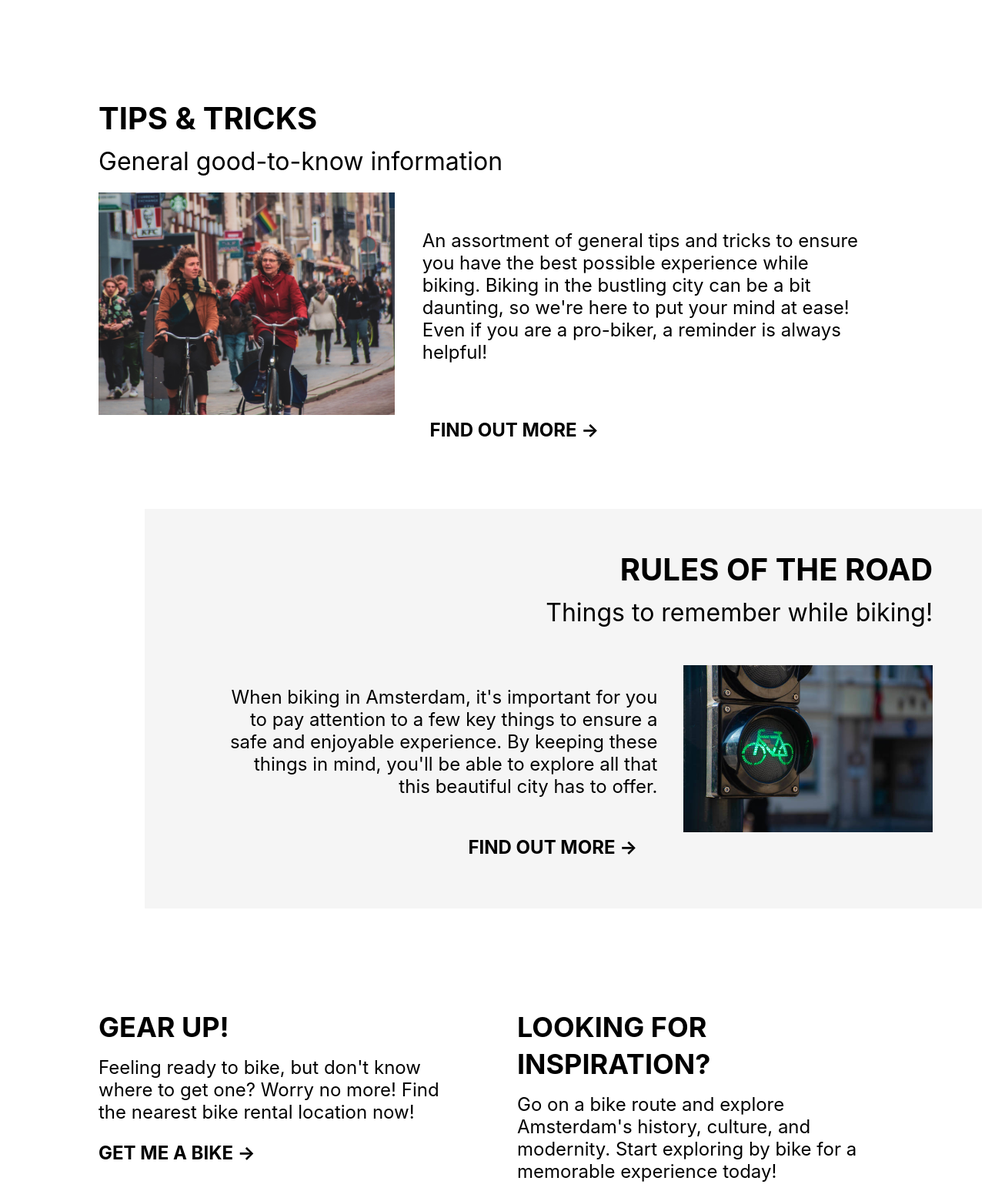
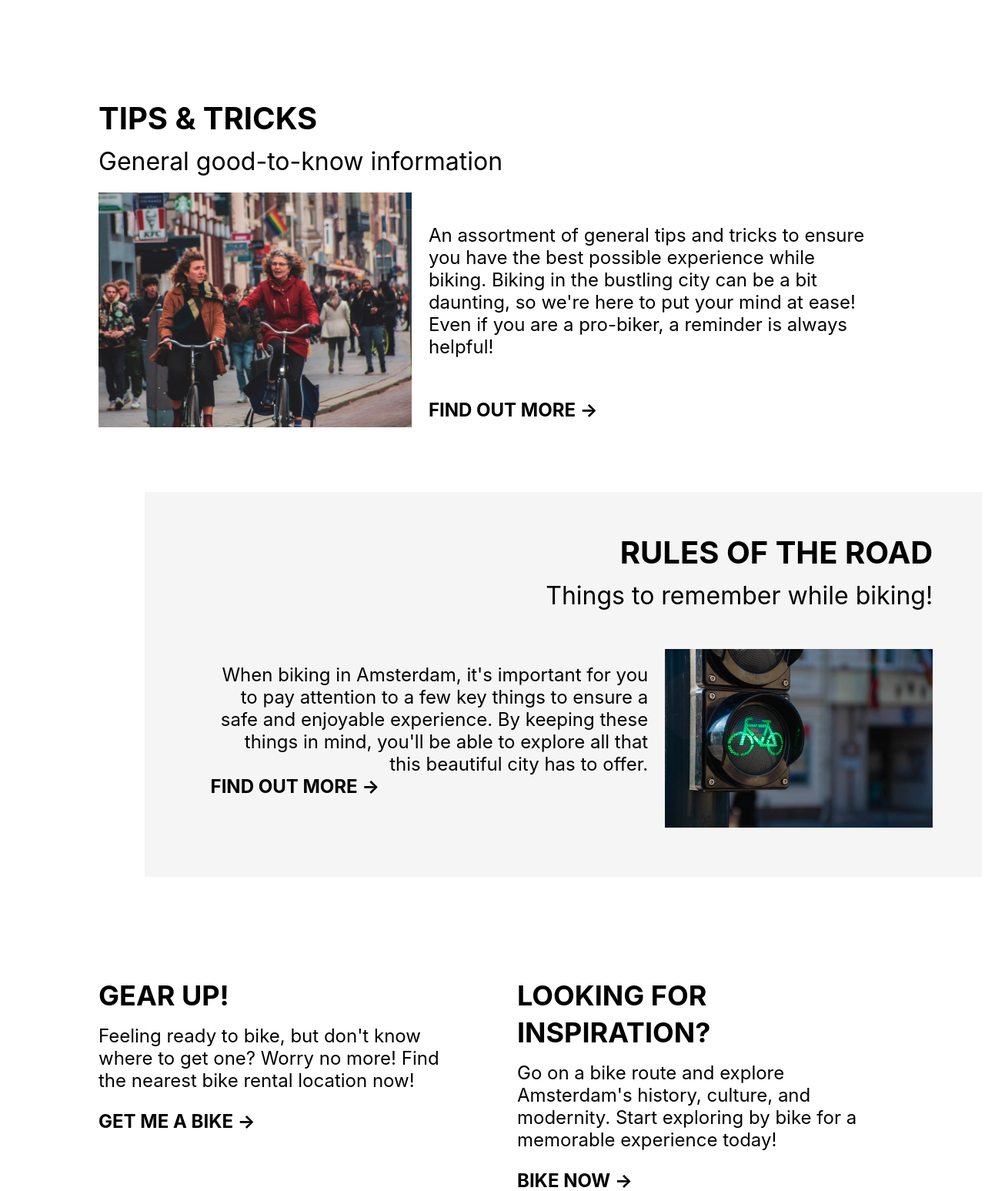
Before and after one commit to sabrina-liu/bikewithus, a Flask app: page /tips in a window 1280 px wide. Shown: the part 821-2368 px from the top of the page at 77% size. Run offline with Flask 3, Linux system fonts and the light colour scheme.

Commit message:
final edits

```diff
--- a/static/style.css
+++ b/static/style.css
@@ -334,8 +334,8 @@
 .mainsub-link2 {
     position: relative;
     width: 40%;
-    text-align: right;
-    margin-left: 60%;
+    text-align: left;
+    margin-left: 3.5%;
     font-family: inherit;
     font-style: normal;
     font-weight: 400;
@@ -343,7 +343,7 @@
     line-height: 29px;
 }
 .mainsub-link2 a {
-    text-align: right;
+    text-align: left;
     text-decoration: none;
     color: black;
 }
@@ -511,12 +511,12 @@
     left: 48%;
 }
 #left-link {
-    margin-left: 0;
+    margin-top: 10px;
     width: 60%;
 }
 #left-link1 {
     width: 63.5%;
-    margin-left: 0;
+    margin-left: 3.5%;
 
 }
 #homepage-text2 {
--- a/templates/tips.html
+++ b/templates/tips.html
@@ -19,15 +19,19 @@
                     <div class="mainsub-image1" id="cute">
                         <a href="tricks"><img src="static/images/cute.jpg" alt="bike-image"></a>
                     </div>
+                    <div>
+
                         <div class="mainsub-text1" id="homepage-text1">
                             <p>An assortment of general tips and tricks to ensure you have the best possible experience while biking.
                                Biking in the bustling city can be a bit daunting, so we're here to put your mind at ease!
                                Even if you are a pro-biker, a reminder is always helpful! <br><br> </p>
                         </div>
-                </div>
                         <div class="mainsub-link2" id="left-link1">
                             <b><a href="tricks">FIND OUT MORE   </a><span>&#8594;</span></a></b>
                         </div>
+                    </div>
+                </div>
+
             </div>
         </div>
 
@@ -37,18 +41,21 @@
                 <div class="sub-body-title" id="right-align"><a href="roadrules">RULES OF THE ROAD</a>
                 <div class="sub-body-subtitle">Things to remember while biking!</div>
                 <div class="content">
+                    <div>
                         <div class="mainsub-text1" id="tipspage-text">
                             When biking in Amsterdam, it's important for you to pay attention to a few key things to ensure a safe and
                             enjoyable experience. By keeping these things in mind, you'll be able to explore all that this beautiful city
                             has to offer.
                         </div>
+                        <div class="mainsub-link2" id="left-link">
+                            <b><a href="roadrules">FIND OUT MORE   </a><span>&#8594;</span></b>
+                        </div>
+                    </div>
                     <div class="mainsub-image1" id="tips-image">
                         <a href="roadrules"><img src="static/images/roadrules.jpg" alt="road-signs-image"></a>
                     </div>
                 </div>
-                <div class="mainsub-link2" id="left-link">
-                    <b><a href="roadrules">FIND OUT MORE   </a><span>&#8594;</span></b>
-                </div>
+
             </div>
         </div>
         <br><br><br><br><br>
```
Also changed, not shown: 1 other file. Lines whose indentation alone changed are shown as unchanged.
